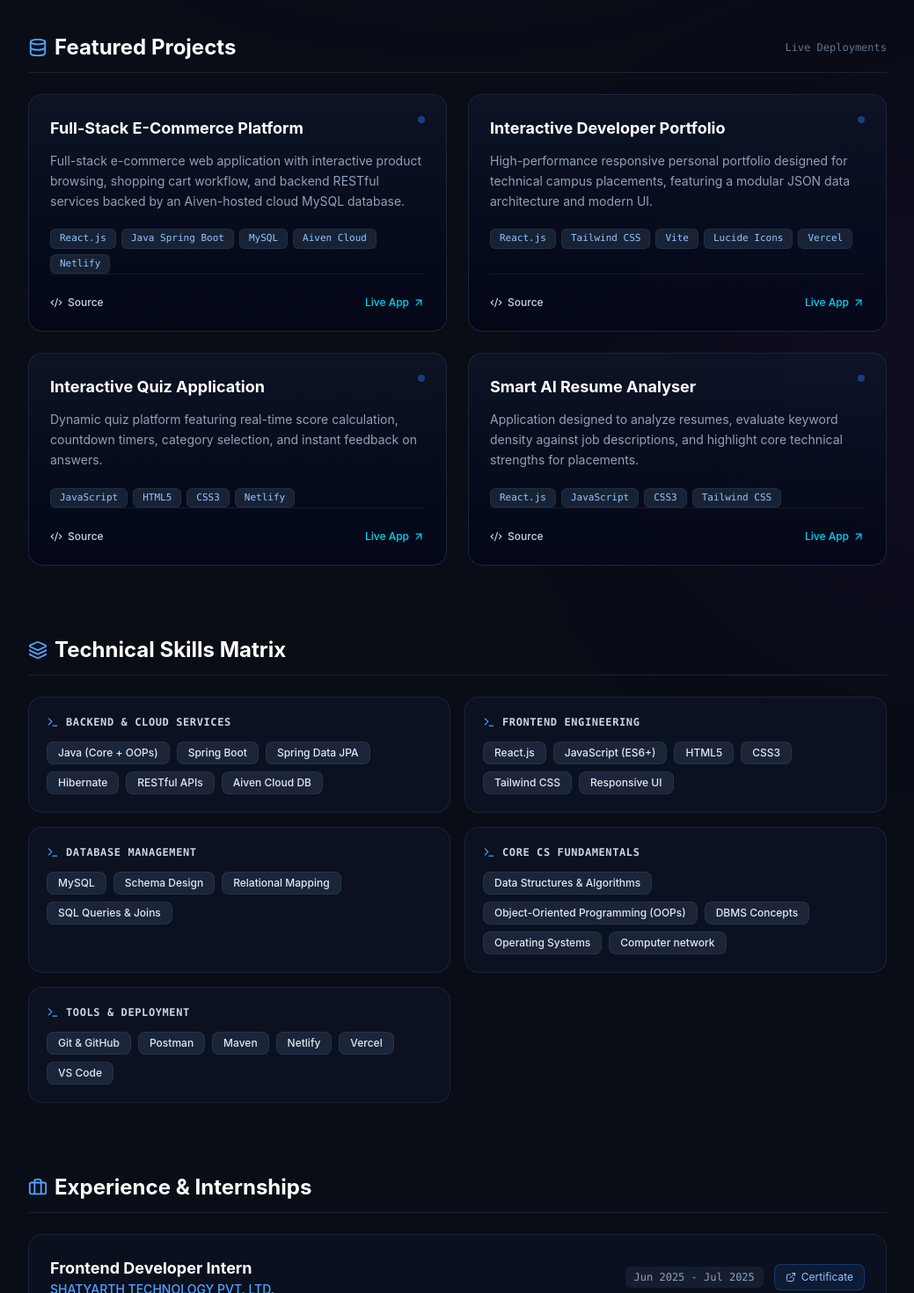
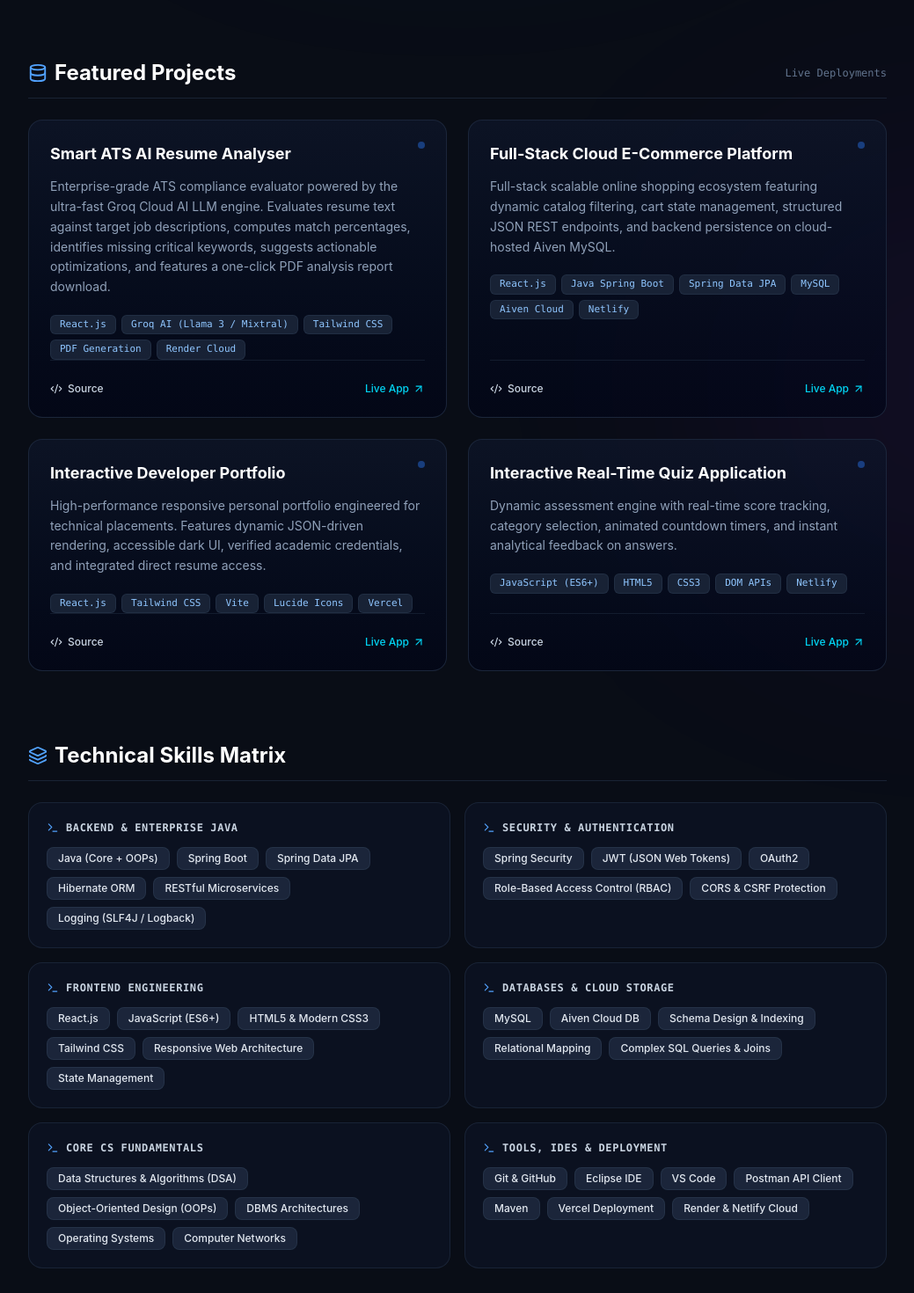
Before and after one commit to CodeByRoshani/portfolio-web, a React (Vite) app: page / in a window 1280 px wide. Shown: the part 540-2010 px from the top of the page at 88% size, without its empty margins (120-1159 px from the left). Built offline with nearby package versions, Linux system fonts and the light colour scheme.

Commit message:
Upgrade portfolio data: Groq AI project, Spring Security, and deployment skills

```diff
--- a/src/data.js
+++ b/src/data.js
@@ -2,7 +2,7 @@ export const portfolioData = {
   personal: {
     name: "Roshani Kumari",
     role: "Full-Stack Developer | Java Spring Boot & React",
-    summary: "Diploma CSE (2024–2027) Branch Topper with 9.60 CGPA and 90% in Class 10 (State Board). Skilled in developing responsive React frontends and architecting scalable backend REST APIs using Java Spring Boot, Hibernate, and MySQL (deployed on cloud database services like Aiven).",
+    summary: "Diploma CSE (2024–2027) Branch Topper with 9.60 CGPA and 90% in Class 10 (State Board). Skilled in developing responsive React frontends and architecting secure, scalable backend REST APIs using Java Spring Boot, Spring Security (JWT & OAuth2), Hibernate, and MySQL with automated cloud deployments.",
     resumeLink: "/resume.pdf",
     github: "https://github.com/CodeByRoshani",
     linkedin: "https://www.linkedin.com/in/roshani-kumari-856879368/",
@@ -12,28 +12,72 @@ export const portfolioData = {
     { label: "Academic CGPA", value: "9.60" },
     { label: "Branch Rank", value: "#1 Topper" },
     { label: "Industry Internships", value: "2 Completed" },
-    { label: "Core Stacks", value: "React + Spring Boot" }
+    { label: "Core Stacks", value: "Spring Boot + React" }
   ],
   skillCategories: [
     {
-      title: "Backend & Cloud Services",
-      skills: ["Java (Core + OOPs)", "Spring Boot", "Spring Data JPA", "Hibernate", "RESTful APIs", "Aiven Cloud DB"]
+      title: "Backend & Enterprise Java",
+      skills: [
+        "Java (Core + OOPs)",
+        "Spring Boot",
+        "Spring Data JPA",
+        "Hibernate ORM",
+        "RESTful Microservices",
+        "Logging (SLF4J / Logback)"
+      ]
+    },
+    {
+      title: "Security & Authentication",
+      skills: [
+        "Spring Security",
+        "JWT (JSON Web Tokens)",
+        "OAuth2",
+        "Role-Based Access Control (RBAC)",
+        "CORS & CSRF Protection"
+      ]
     },
     {
       title: "Frontend Engineering",
-      skills: ["React.js", "JavaScript (ES6+)", "HTML5", "CSS3", "Tailwind CSS", "Responsive UI"]
+      skills: [
+        "React.js",
+        "JavaScript (ES6+)",
+        "HTML5 & Modern CSS3",
+        "Tailwind CSS",
+        "Responsive Web Architecture",
+        "State Management"
+      ]
     },
     {
-      title: "Database Management",
-      skills: ["MySQL", "Schema Design", "Relational Mapping", "SQL Queries & Joins"]
+      title: "Databases & Cloud Storage",
+      skills: [
+        "MySQL",
+        "Aiven Cloud DB",
+        "Schema Design & Indexing",
+        "Relational Mapping",
+        "Complex SQL Queries & Joins"
+      ]
     },
     {
       title: "Core CS Fundamentals",
-      skills: ["Data Structures & Algorithms", "Object-Oriented Programming (OOPs)", "DBMS Concepts", "Operating Systems","Computer network"]
+      skills: [
+        "Data Structures & Algorithms (DSA)",
+        "Object-Oriented Design (OOPs)",
+        "DBMS Architectures",
+        "Operating Systems",
+        "Computer Networks"
+      ]
     },
     {
-      title: "Tools & Deployment",
-      skills: ["Git & GitHub", "Postman", "Maven", "Netlify", "Vercel", "VS Code"]
+      title: "Tools, IDEs & Deployment",
+      skills: [
+        "Git & GitHub",
+        "Eclipse IDE",
+        "VS Code",
+        "Postman API Client",
+        "Maven",
+        "Vercel Deployment",
+        "Render & Netlify Cloud"
+      ]
     }
   ],
   education: [
@@ -44,8 +88,8 @@ export const portfolioData = {
       score: "Branch Topper | 9.60 CGPA",
       highlights: [
         "Consistently maintained 9.60 CGPA and secured the Branch Topper rank in CSE.",
-        "Solid grasp of Java programming, Relational Database Management Systems (MySQL), and Data Structures.",
-        "Demonstrated hands-on engineering by building full-stack cloud-connected projects."
+        "Solid grasp of Java programming, Spring Boot enterprise patterns, and relational databases.",
+        "Demonstrated hands-on engineering by building and deploying cloud-connected full-stack projects."
       ]
     },
     {
@@ -55,7 +99,7 @@ export const portfolioData = {
       score: "Distinction | 90% Marks",
       highlights: [
         "Passed with Distinction securing 90% aggregate marks in State Board examinations.",
-        "Strong foundation in Mathematics and Science fundamentals."
+        "Strong foundation in Mathematics, Logic, and Science fundamentals."
       ]
     }
   ],
@@ -85,32 +129,31 @@ export const portfolioData = {
   ],
   projects: [
     {
-      title: "Full-Stack E-Commerce Platform",
-      tech: ["React.js", "Java Spring Boot", "MySQL", "Aiven Cloud", "Netlify"],
-      description: "Full-stack e-commerce web application with interactive product browsing, shopping cart workflow, and backend RESTful services backed by an Aiven-hosted cloud MySQL database.",
+      title: "Smart ATS AI Resume Analyser",
+      tech: ["React.js", "Groq AI (Llama 3 / Mixtral)", "Tailwind CSS", "PDF Generation", "Render Cloud"],
+      description: "Enterprise-grade ATS compliance evaluator powered by the ultra-fast Groq Cloud AI LLM engine. Evaluates resume text against target job descriptions, computes match percentages, identifies missing critical keywords, suggests actionable optimizations, and features a one-click PDF analysis report download.",
+      liveUrl: "https://smart-ats-resume-analyser.onrender.com",
+      githubUrl: "https://github.com/CodeByRoshani"
+    },
+    {
+      title: "Full-Stack Cloud E-Commerce Platform",
+      tech: ["React.js", "Java Spring Boot", "Spring Data JPA", "MySQL", "Aiven Cloud", "Netlify"],
+      description: "Full-stack scalable online shopping ecosystem featuring dynamic catalog filtering, cart state management, structured JSON REST endpoints, and backend persistence on cloud-hosted Aiven MySQL.",
       liveUrl: "https://ecomerence-frontend.netlify.app/",
       githubUrl: "https://github.com/CodeByRoshani"
     },
     {
       title: "Interactive Developer Portfolio",
       tech: ["React.js", "Tailwind CSS", "Vite", "Lucide Icons", "Vercel"],
-      description: "High-performance responsive personal portfolio designed for technical campus placements, featuring a modular JSON data architecture and modern UI.",
-      liveUrl: "portfolio-web-me-2d1b.vercel.app"
-,
+      description: "High-performance responsive personal portfolio engineered for technical placements. Features dynamic JSON-driven rendering, accessible dark UI, verified academic credentials, and integrated direct resume access.",
+      liveUrl: "https://portfolio-web-roan-five.vercel.app",
       githubUrl: "https://github.com/CodeByRoshani"
     },
     {
-      title: "Interactive Quiz Application",
-      tech: ["JavaScript", "HTML5", "CSS3", "Netlify"],
-      description: "Dynamic quiz platform featuring real-time score calculation, countdown timers, category selection, and instant feedback on answers.",
+      title: "Interactive Real-Time Quiz Application",
+      tech: ["JavaScript (ES6+)", "HTML5", "CSS3", "DOM APIs", "Netlify"],
+      description: "Dynamic assessment engine with real-time score tracking, category selection, animated countdown timers, and instant analytical feedback on answers.",
       liveUrl: "https://quizapp-by-roshani.netlify.app/",
-      githubUrl: "https://github.com/CodeByRoshani"
-    },
-    {
-      title: "Smart AI Resume Analyser",
-      tech: ["React.js", "JavaScript", "CSS3", "Tailwind CSS"],
-      description: "Application designed to analyze resumes, evaluate keyword density against job descriptions, and highlight core technical strengths for placements.",
-      liveUrl: " https://smart-ats-resume-analyser.onrender.com",
       githubUrl: "https://github.com/CodeByRoshani"
     }
   ],
@@ -155,6 +198,7 @@ export const portfolioData = {
     "Consecutive Branch Topper (Rank #1) in Diploma CSE across 1st Year and 2nd Year with 9.60 CGPA.",
     "Secured 90% aggregate in Secondary School Examination (Class X - State Board).",
     "Engineered and deployed a Full-Stack E-Commerce web app using Spring Boot, React, and Aiven Cloud MySQL.",
+    "Built Groq LLM-powered Smart ATS Analyzer featuring live PDF report generation and keyword parsing.",
     "Solved 150+ Data Structures & Algorithms questions with strong grasp of Java OOPs fundamentals."
   ]
 };
```
